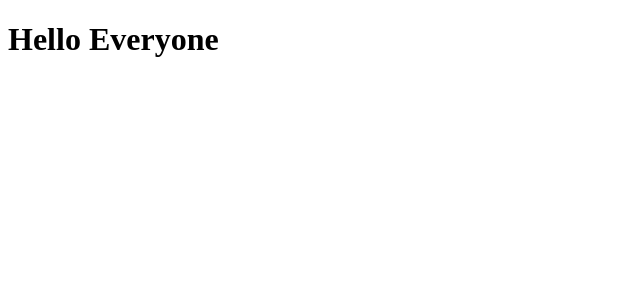
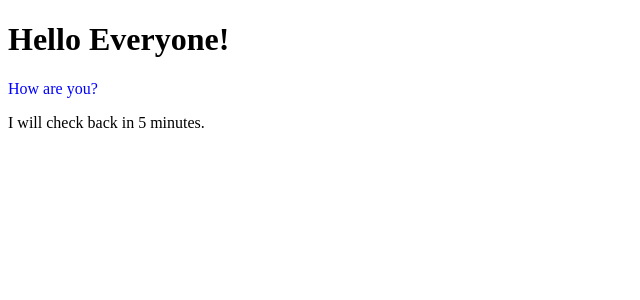
Before and after one commit to SteveMustanski/react-practice, a React (Create React App) app in the folder react-is-fun/: page / in a window 1280 px wide. Shown: the top 300 px of the page, without its empty margins (0-640 px from the left). Built offline with nearby package versions, Linux system fonts and the light colour scheme.

Commit message:
passed in props to component

```diff
--- a/react-is-fun/src/index.js
+++ b/react-is-fun/src/index.js
@@ -5,10 +5,15 @@ class Message extends React.Component {
   render() {
     return (
       <div>
-        <h1>Hello Everyone</h1>
+        <h1>Hello Everyone!</h1>
+        <p style={{ color: this.props.color }}>{this.props.msg}</p>
+        <p>I will check back in {this.props.minutes} minutes.</p>
       </div>
     );
   }
 }
 
-ReactDOM.render(<Message />, document.getElementById('root'));
+ReactDOM.render(
+  <Message color='blue' msg='How are you?' minutes={5} />,
+  document.getElementById('root'),
+);
```
